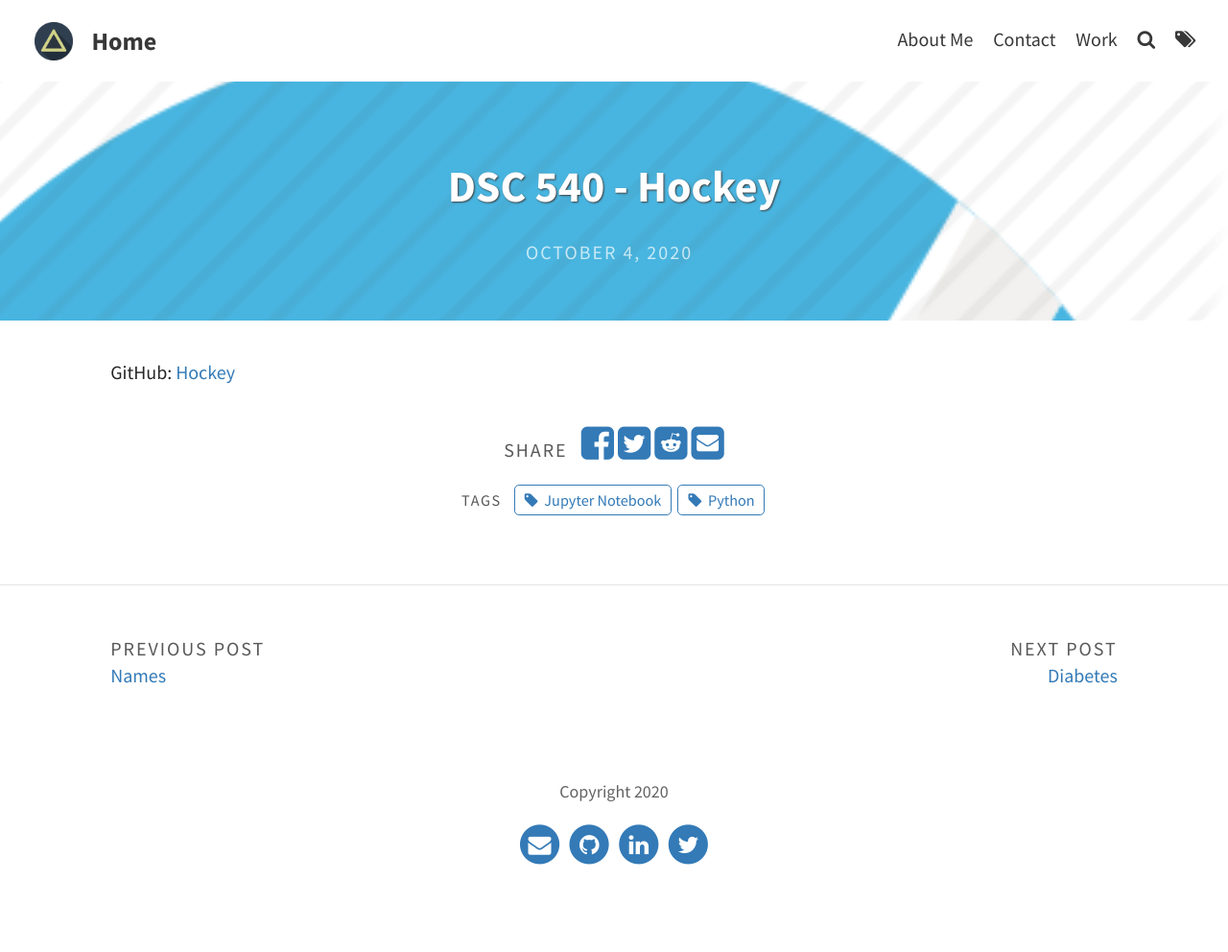
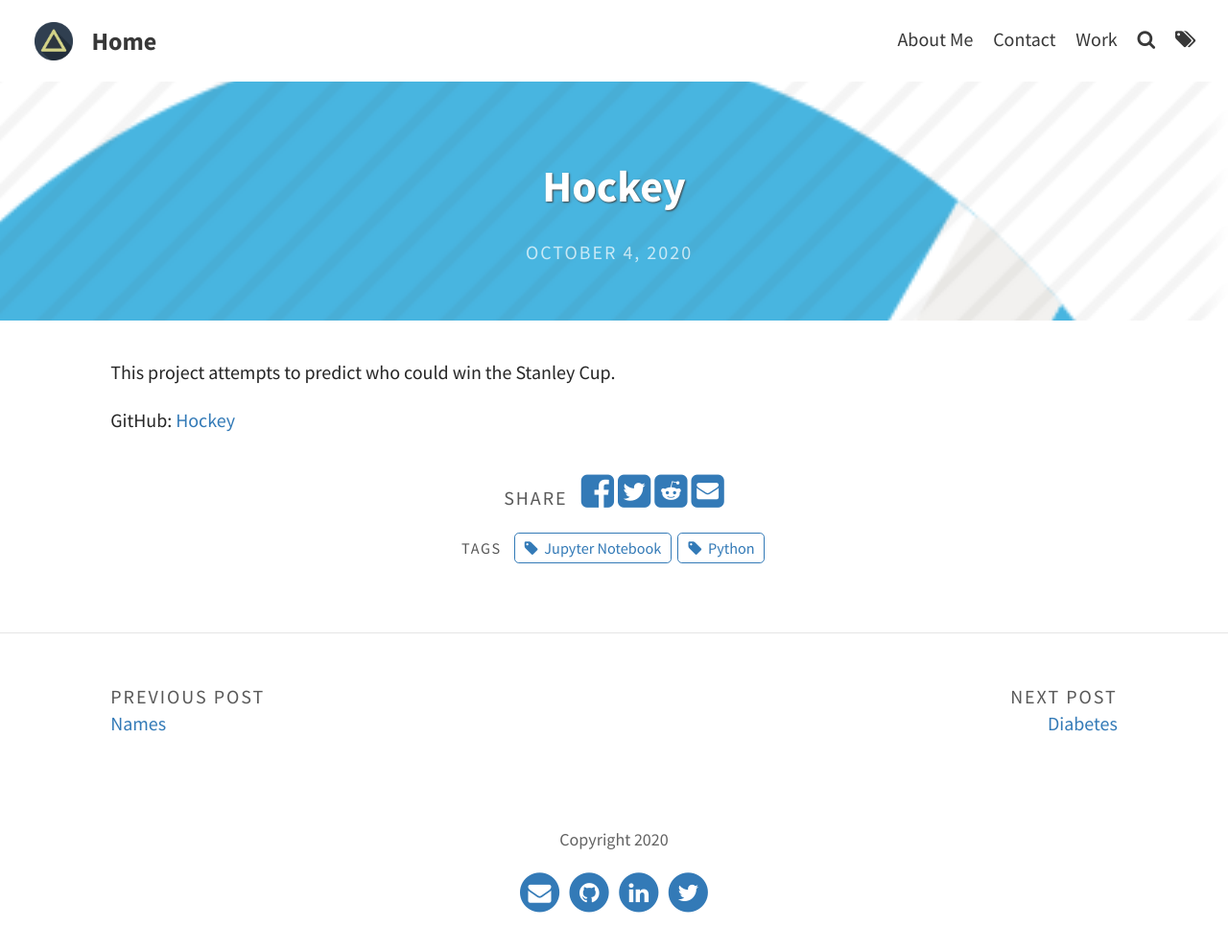
Before and after one commit to knmoses/knmoses.github.io, a Jekyll site: the page built from _portfolio/hockey.md, in a window 1280 px wide. Shown: the whole page at 96% size. Built offline with Jekyll 4.4.1, drawn with Linux system fonts in a browser that asks for light colours; before the commit the page ends 942 px from its top, so only the background shows below that.

Commit message:
Update hockey.md

```diff
--- a/_portfolio/hockey.md
+++ b/_portfolio/hockey.md
@@ -1,10 +1,13 @@
 ---
 layout: post
-title: DSC 540 - Hockey
+title: Hockey
 feature-img: "assets/img/portfolio/hockey.png"
 img: "assets/img/portfolio/hockey.png"
 date: 04 October 2020
 tags: [Python, Jupyter Notebook]
 ---
+
+This project attempts to predict who could win the Stanley Cup.
+
 GitHub:
-[Hockey](https://github.com/knmoses/DSC540)
+[Hockey](https://github.com/knmoses/DSC540-Hockey)
```
